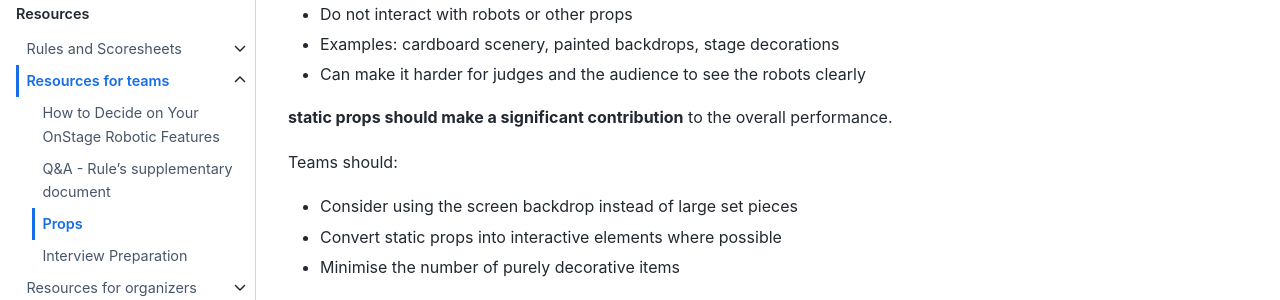
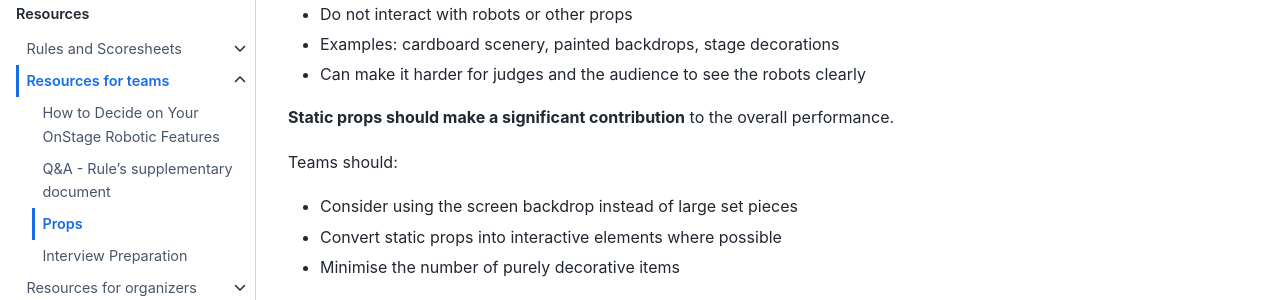
Before and after one commit to robocup-junior/onstage, a Sphinx documentation site: the page built from docs/source/resources/teams/props.rst, in a window 1280 px wide and 900 px high, scrolled down 599 px. Shown: the part 153-453 px from the top of the window. Built offline with Sphinx 7.4.7 and the Sphinx Book theme 1.1.4, drawn with Linux system fonts in a browser that asks for light colours.

```diff
--- a/docs/source/resources/teams/props.rst
+++ b/docs/source/resources/teams/props.rst
@@ -29,7 +29,7 @@ Static props are *non-interactive objects* used for decoration and “scene sett
 - Examples: cardboard scenery, painted backdrops, stage decorations
 - Can make it harder for judges and the audience to see the robots clearly
 
-**static props should make a significant contribution** to the overall performance.
+**Static props should make a significant contribution** to the overall performance.
 
 Teams should:
 
```
Also changed, not shown: docs/source/resources/teams/interview_guideline.rst (+9 -9 lines).
